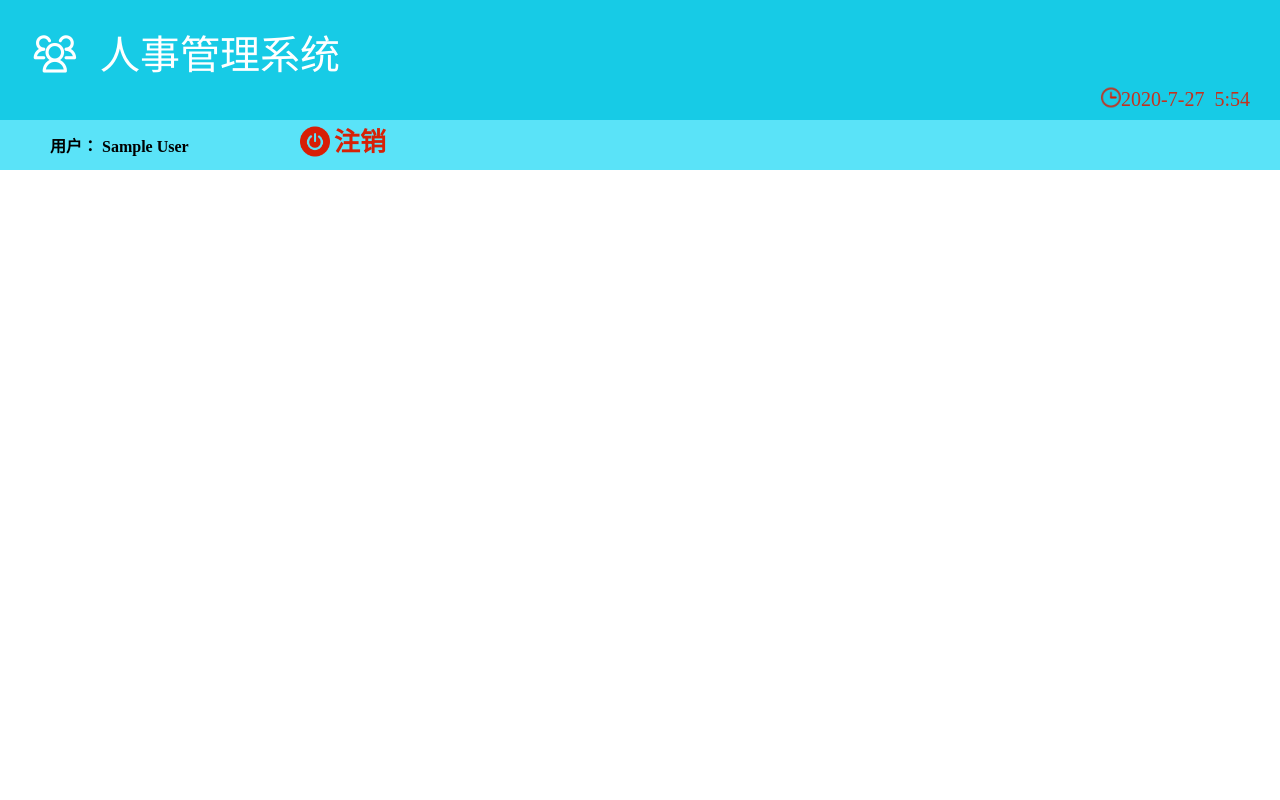
After one commit to webrookieljp/humanmanage, a PHP site: page /top.php in a window 1280 px wide. The commit adds this page. Run offline with PHP 8.4, Linux system fonts and the light colour scheme; the visitor is signed in with stand-in values (Sample User, id 1).

Commit message:
完成头部设计，注销，时间

```diff
--- /dev/null
+++ b/top.php
@@ -0,0 +1,104 @@
+<?php session_start(); ?>
+<html>
+	<head>
+		<style type="text/css">
+			body{
+				margin: 0;
+			}
+			.head{
+				width: 100%;
+				height: 120px;
+				background-color: #17cbe6;
+				position: relative;
+				font-family: "agency fb";
+			}
+			.head .left,.head .right{
+				position: absolute;
+				top: 50%;
+				transform: translateY(-50%);
+			}
+			.head .left img{
+				height: 50px;
+			}
+
+			.head .left{
+				left: 30px;
+				color: white;
+				font-size: 40px;
+
+			}
+			.head .left span{
+				transform: translateY(-10px);
+				display: inline-block;
+			}
+
+			.right img{
+				height: 20px;
+			}
+			.head .right{
+				right: 30px;
+				color: #c4311e;
+				font-size: 20px;
+				top: 100px;
+			}
+			.head .right span{
+				transform: translateY(-2px);
+				display: inline-block;
+			}
+
+			.center{
+				width: 100%;
+				height: 50px;
+				background-color: #5ae3f8;
+				position: relative;
+			}
+			.center .user{
+				position: absolute;
+				top: 50%;
+				left: 50px;
+				transform: translateY(-50%);
+				font-weight: bold;
+			}
+			.center .close{
+				position: absolute;
+				top: 50%;
+				left: 300px;
+				transform: translateY(-50%);
+				display: block;
+				color: #d62107;
+				text-decoration: none;
+
+			}
+			.center .close img{
+				height: 30px;
+			}
+			.center .close span{
+				font-size: 26px;
+				transform: translateY(-6px);
+				font-weight: bolder;
+				display: inline-block;
+			}
+		</style>
+	</head>
+
+	<body>
+		<div class="head">
+			<div class="left">
+				<img src="image/人事管理.png" /><span>&nbsp;&nbsp;人事管理系统</span>
+			</div>
+			<div class="right">
+				<img src="./image/时间.png" /><span><?php echo getdate()['year']."-".getdate()['mon']."-".getdate()['mday']."&nbsp&nbsp".getdate()['hours'].":".getdate()['minutes'] ?></span>
+			</div>
+		</div>
+		<div class="center">
+			<div class="user">
+				<span>用户：</span>
+				<span><?php echo $_SESSION['name']; ?></span>
+			</div>
+			<a href="login.php" target="_top" class="close">
+				<img src="image/退出.png" />
+				<span>注销</span>
+			</a>
+		</div>
+	</body>
+</html>
```
Also changed, not shown: index.php (+6 -3 lines), left.php (+5 -2 lines), image/下三角.png (added), image/人事管理.png (added), image/右三角.png (added), image/员工.png (added), image/时间.png (added), image/添加.png (added), image/目录.png (added), image/职位管理.png (added), image/退出.png (added), image/部门.png (added), 1 other file.
